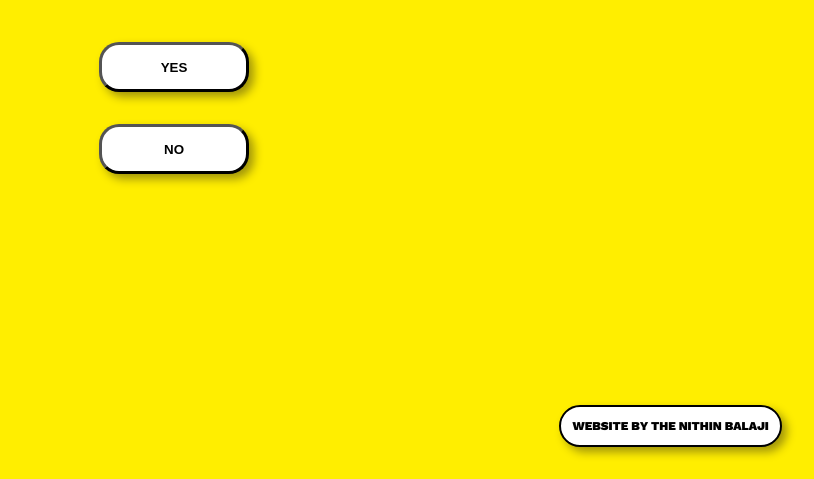
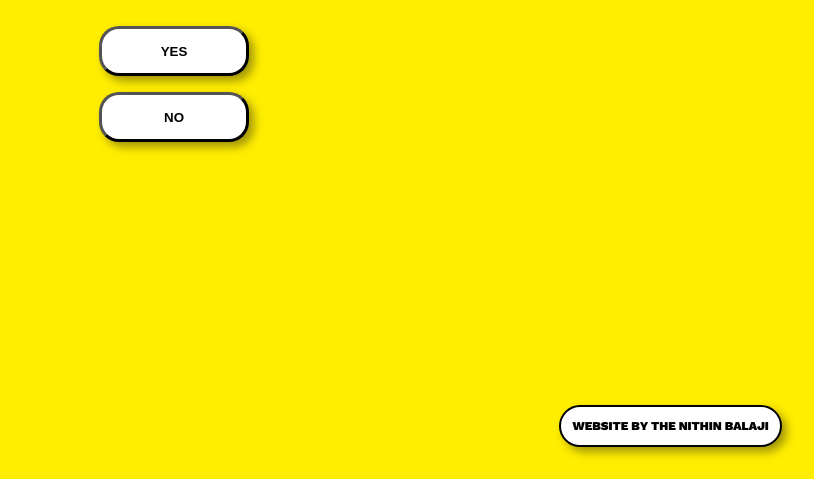
Before and after one commit to thenithinbalaji/YES-or-NO, a plain HTML site: page index.html in a window 1280 px wide. Shown: the part 321-800 px from the top of the page, without its empty margins (466-1280 px from the left). Drawn offline with nearby package versions, Linux system fonts and the light colour scheme.

Commit message:
fixed button margin

```diff
--- a/style.css
+++ b/style.css
@@ -10,7 +10,7 @@ body{
 }
 
 button{
-    margin: 3vh 1vh 1vh;
+    margin: 1vh;
     width: 150px;
     height: 50px;
     border-radius: 20px;
```
